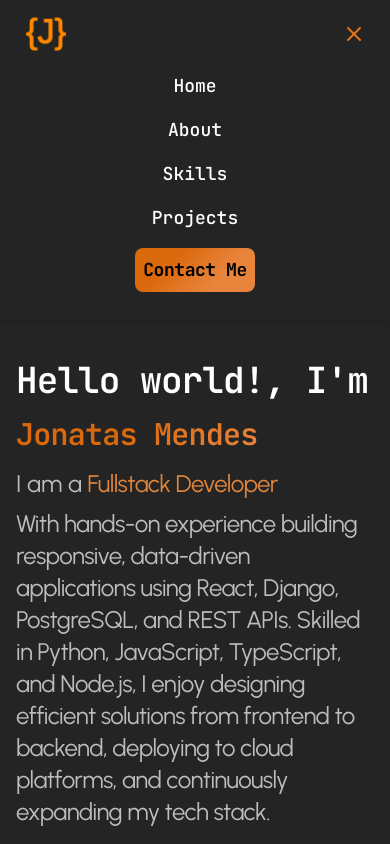
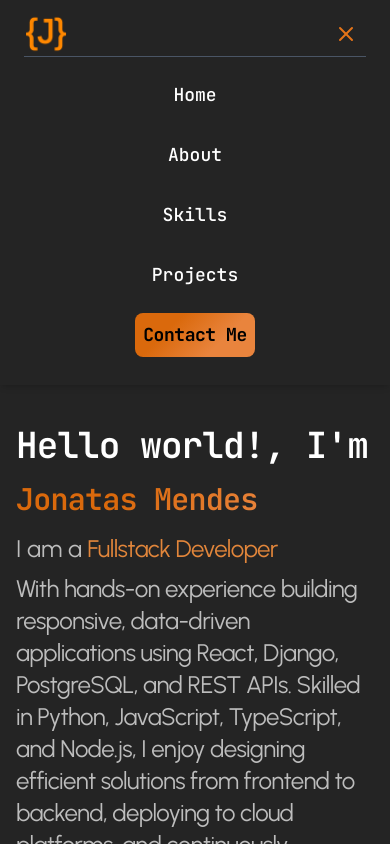
Before and after one commit to Jonatas-01/personal-portfolio, a React (Vite) app: page / in a window 390 px wide. Both pictures are taken after a click on the button 354 px from the left and 34 px from the top of the page. Shown: the top 844 px of the page. Built offline with nearby package versions, Linux system fonts and the light colour scheme.

Commit message:
feat: add animation when openning navbar in mobile view

```diff
--- a/src/components/Header/Nav.tsx
+++ b/src/components/Header/Nav.tsx
@@ -5,10 +5,10 @@ import ContactBtn from "./ContactBtn";
 const NavLinks = () => {
     return (
         <>
-            <a className="md:pr-6 text-white nav-link" href="/">Home</a>
-            <a className="md:pr-6 text-white nav-link" href="#about">About</a>
-            <a className="md:pr-6 text-white nav-link" href="#skills">Skills</a>
-            <a className="md:pr-6 text-white nav-link" href="#projects">Projects</a>
+            <a className="md:pr-6 text-white nav-link block py-2 md:py-0 hover:text-orange-400 transition-colors" href="/">Home</a>
+            <a className="md:pr-6 text-white nav-link block py-2 md:py-0 hover:text-orange-400 transition-colors" href="#about">About</a>
+            <a className="md:pr-6 text-white nav-link block py-2 md:py-0 hover:text-orange-400 transition-colors" href="#skills">Skills</a>
+            <a className="md:pr-6 text-white nav-link block py-2 md:py-0 hover:text-orange-400 transition-colors" href="#projects">Projects</a>
         </>
     )
 }
@@ -28,17 +28,28 @@ export default function Nav() {
                     <ContactBtn />
                 </div>
                 <div className="md:hidden flex justify-end">
-                    <button onClick={toggleNavbar}>
+                    <button
+                        onClick={toggleNavbar}
+                        className="p-2 rounded-md hover:bg-gray-700 transition-colors duration-200"
+                    >
                         {isOpen ? <X className="main-color" /> : <Menu className="main-color" />}
                     </button>
                 </div>
             </nav>
-            {isOpen && (
-                <div className="basis-full top-16 right-0 w-full bg-background-color-dark flex flex-col items-center space-y-4 py-4 font-medium text-lg flex-wrap">
+
+            {/* Mobile Menu with Animation */}
+            <div className={`
+                md:hidden overflow-hidden transition-all duration-300 ease-in-out basis-full
+                ${isOpen
+                    ? 'max-h-96 opacity-100 transform translate-y-0'
+                    : 'max-h-0 opacity-0 transform -translate-y-4'
+                }
+            `}>
+                <div className="w-full bg-background-color-dark flex flex-col items-center space-y-4 py-4 font-medium text-lg border-t border-gray-600">
                     <NavLinks />
                     <ContactBtn />
                 </div>
-            )}
+            </div>
         </>
     )
 }
```
